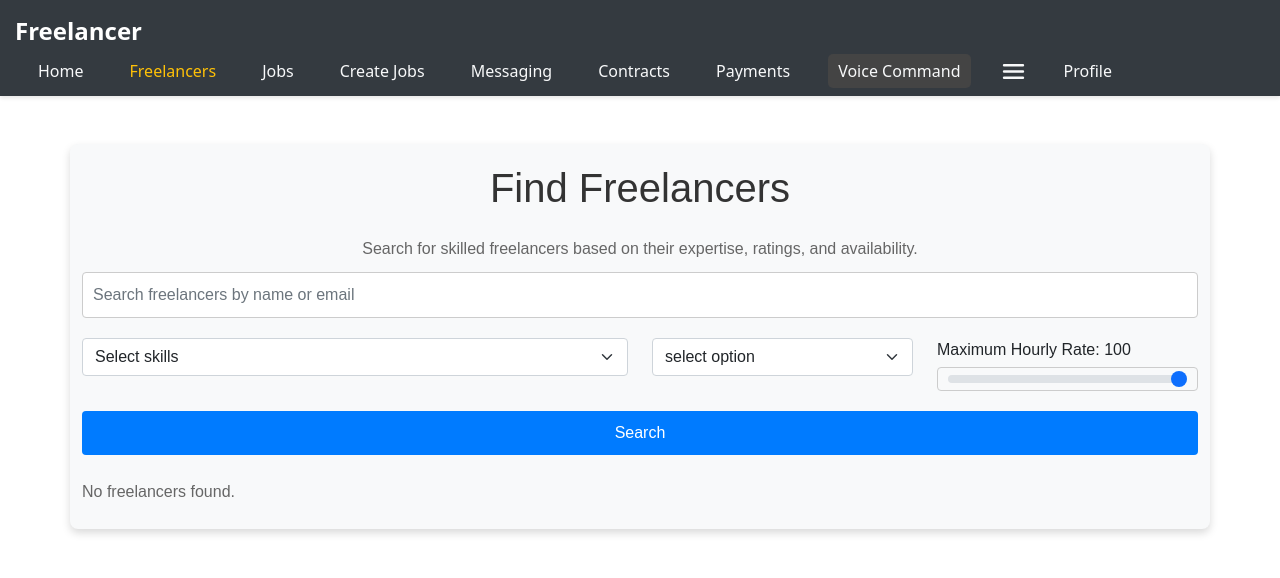
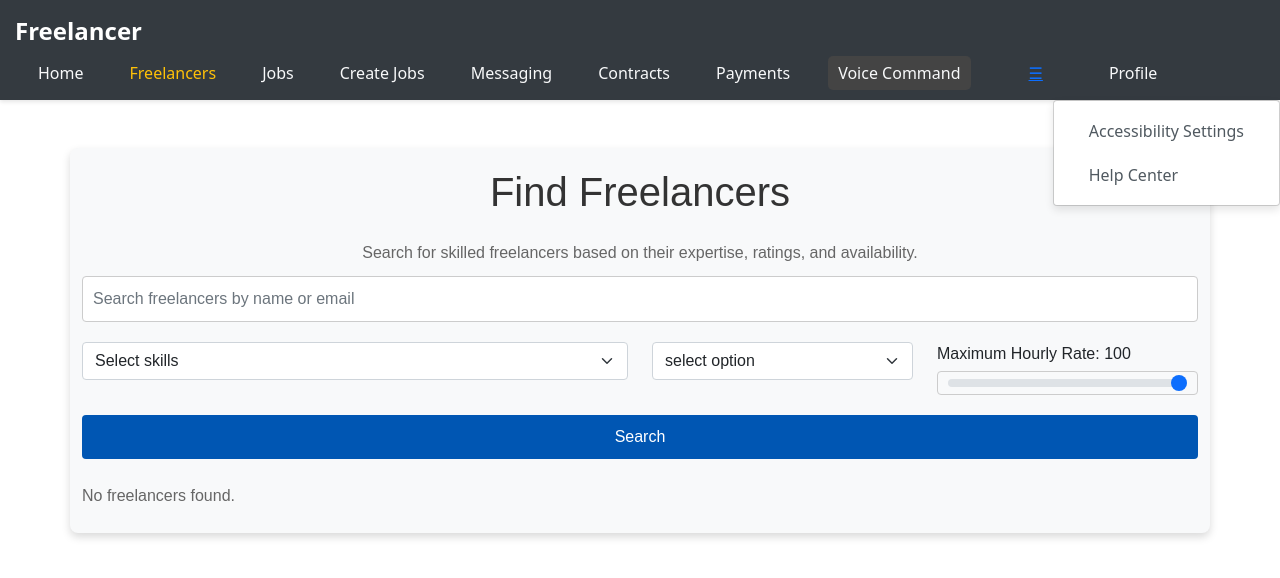
Before and after one commit to Karravishnu10/freelancer-marketplace, a Flask app: page /freelancerSearch in a window 1280 px wide. Shown: the top 578 px of the page. Run offline with Flask 2, Linux system fonts and the light colour scheme.

Commit message:
resolved errors

```diff
--- a/templates/findfreelancers.html
+++ b/templates/findfreelancers.html
@@ -57,7 +57,14 @@ block content %}
         />
       </div>
     </div>
-    <button type="submit" class="btn btn-primary">Search</button>
+    <button
+      type="submit"
+      class="btn btn-primary"
+      style="background-color: #0056b3; border-color: #0056b3"
+      jf-ext-button-ct="search"
+    >
+      Search
+    </button>
   </form>
   <div id="freelancer-results">
     {% if freelancers %} {% for freelancer in freelancers %}
--- a/templates/nav.html
+++ b/templates/nav.html
@@ -74,67 +74,57 @@
               >Payments</a
             >
           </li>
-          <li>
+          <li role="none">
             <button
               id="voice-command-btn"
               onclick="toggleVoiceCommand()"
               class="voice-command-btn"
               aria-label="Activate voice command"
+              jf-ext-button-ct="voice command"
+              role="menuitem"
             >
               Voice Command
             </button>
           </li>
 
-          <div
-            class="hamburger-menu"
-            aria-haspopup="true"
-            aria-expanded="false"
-            aria-label="Toggle Menu"
-            onclick="toggleMenu()"
-          >
-            <svg
-              width="25px"
-              height="25px"
-              viewBox="0 0 24 24"
-              fill="none"
-              xmlns="http://www.w3.org/2000/svg"
+          <li role="none">
+            <button
+              class="hamburger-menu btn btn-link"
+              aria-haspopup="true"
+              aria-expanded="false"
+              aria-label="Toggle Menu"
+              onclick="toggleMenu()"
+              role="menuitem"
             >
-              <g clip-path="url(#clip0_429_11066)">
-                <path
-                  d="M3 6.00092H21M3 12.0009H21M3 18.0009H21"
-                  stroke="#f8f9fa"
-                  stroke-width="2.5"
-                  stroke-linecap="round"
-                  stroke-linejoin="round"
-                />
-              </g>
-              <defs>
-                <clipPath id="clip0_429_11066">
-                  <rect
-                    width="24"
-                    height="24"
-                    fill="white"
-                    transform="translate(0 0.000915527)"
-                  />
-                </clipPath>
-              </defs>
-            </svg>
-            <ul class="dropdown-menu" id="hamburgerDropdown">
+              &#9776;
+            </button>
+            <ul
+              class="dropdown-menu"
+              id="hamburgerDropdown"
+              role="menu"
+              aria-expanded="false"
+              style="display: block"
+            >
               <li role="none">
-                <div
+                <button
                   id="accessibilityButton"
                   role="menuitem"
                   onclick="toggleAccessibilityPanel()"
+                  class="dropdown-item"
+                  aria-label="Accessibility Settings"
                 >
                   Accessibility Settings
-                </div>
+                </button>
               </li>
               <li role="none">
-                <a role="menuitem" href="/helpcenter">Help Center</a>
+                <a href="/helpcenter" role="menuitem" class="dropdown-item"
+                  >Help Center</a
+                >
               </li>
             </ul>
-          </div>
-          <li>
+          </li>
+
+          <li role="none">
             <a
               role="menuitem"
               href="/profile"
@@ -152,31 +142,135 @@
       role="dialog"
       aria-labelledby="accessibilityTitle"
       aria-hidden="true"
-      style="display: none; left: -260px; position: fixed"
+      style="
+        display: none;
+        left: -260px;
+        position: fixed;
+        background-color: #f4f4f4;
+      "
     >
-      <h3>Accessibility Tools</h3>
+      <h3 id="accessibilityTitle">Accessibility Tools</h3>
       <ul>
-        <li><button onclick="increaseText()">🔍 Increase Text</button></li>
-        <li><button onclick="decreaseText()">🔍 Decrease Text</button></li>
-        <li><button onclick="toggleGrayscale()">🎨 Grayscale</button></li>
         <li>
-          <button onclick="toggleHighContrast()">🌓 High Contrast</button>
+          <button
+            onclick="increaseText()"
+            jf-ext-button-ct="🔍 increase text"
+            style="
+              color: #000000;
+              background-color: #ffffff;
+              border: 1px solid #000000;
+            "
+          >
+            🔍 Increase Text
+          </button>
         </li>
         <li>
-          <button onclick="toggleNegativeContrast()">
+          <button
+            onclick="decreaseText()"
+            jf-ext-button-ct="🔍 decrease text"
+            style="
+              color: #000000;
+              background-color: #ffffff;
+              border: 1px solid #000000;
+            "
+          >
+            🔍 Decrease Text
+          </button>
+        </li>
+        <li>
+          <button
+            onclick="toggleGrayscale()"
+            jf-ext-button-ct="🎨 grayscale"
+            style="
+              color: #000000;
+              background-color: #ffffff;
+              border: 1px solid #000000;
+            "
+          >
+            🎨 Grayscale
+          </button>
+        </li>
+        <li>
+          <button
+            onclick="toggleHighContrast()"
+            jf-ext-button-ct="🌓 high contrast"
+            style="
+              color: #000000;
+              background-color: #ffffff;
+              border: 1px solid #000000;
+            "
+          >
+            🌓 High Contrast
+          </button>
+        </li>
+        <li>
+          <button
+            onclick="toggleNegativeContrast()"
+            jf-ext-button-ct="⚫ negative contrast"
+            style="
+              color: #000000;
+              background-color: #ffffff;
+              border: 1px solid #000000;
+            "
+          >
             ⚫ Negative Contrast
           </button>
         </li>
         <li>
-          <button onclick="toggleLightBackground()">🌞 Light Background</button>
+          <button
+            onclick="toggleLightBackground()"
+            jf-ext-button-ct="🌞 light background"
+            style="
+              color: #000000;
+              background-color: #ffffff;
+              border: 1px solid #000000;
+            "
+          >
+            🌞 Light Background
+          </button>
         </li>
-        <li><button onclick="underlineLinks()">🔗 Links Underline</button></li>
         <li>
-          <button onclick="toggleReadableFont()">👓 Readable Font</button>
+          <button
+            onclick="underlineLinks()"
+            jf-ext-button-ct="🔗 links underline"
+            style="
+              color: #000000;
+              background-color: #ffffff;
+              border: 1px solid #000000;
+            "
+          >
+            🔗 Links Underline
+          </button>
         </li>
-        <li><button onclick="resetAccessibility()">🔄 Reset</button></li>
+        <li>
+          <button
+            onclick="toggleReadableFont()"
+            jf-ext-button-ct="👓 readable font"
+            style="
+              color: #000000;
+              background-color: #ffffff;
+              border: 1px solid #000000;
+            "
+          >
+            👓 Readable Font
+          </button>
+        </li>
+        <li>
+          <button
+            onclick="resetAccessibility()"
+            jf-ext-button-ct="🔄 reset"
+            style="
+              color: #000000;
+              background-color: #ffffff;
+              border: 1px solid #000000;
+            "
+          >
+            🔄 Reset
+          </button>
+        </li>
       </ul>
     </div>
+
     <div id="notifications-container" style="display: none">
       {% for notification in notifications %}
       <div
```
Also changed, not shown: templates/helpcenter.html (+8 -1 lines), templates/profile.html (+16 -2 lines), 1 other file.
